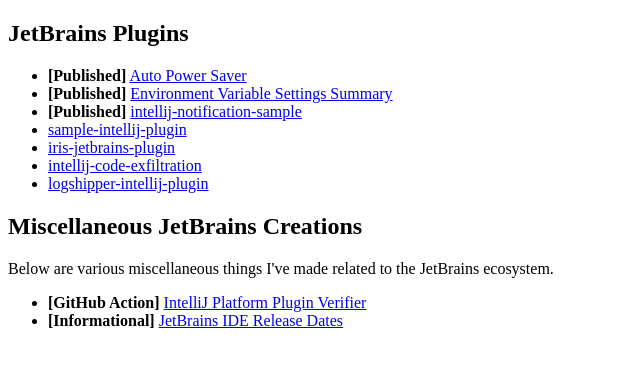
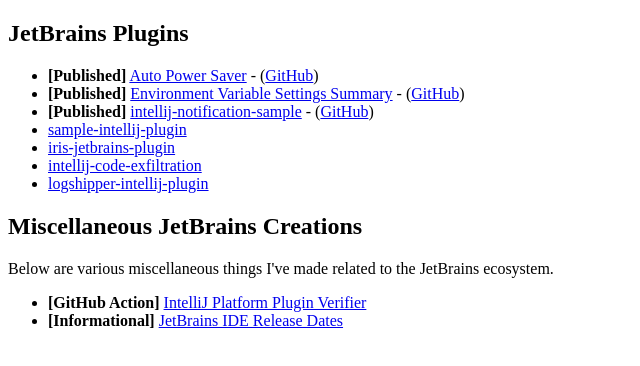
Before and after one commit to ChrisCarini/jetbrains.chriscarini.com, a plain HTML site: page index.html in a window 1280 px wide. Shown: the whole page, without its empty margins (0-640 px from the left). Drawn offline with Linux system fonts and the light colour scheme.

Commit message:
Adding GitHub links to published plugins.

```diff
--- a/index.html
+++ b/index.html
@@ -7,13 +7,13 @@
 <h2>JetBrains Plugins</h2>
 <ul>
     <li>
-        <b>[Published]</b> <a href="https://plugins.jetbrains.com/plugin/11941-automatic-power-saver">Auto Power Saver</a>
+        <b>[Published]</b> <a href="https://plugins.jetbrains.com/plugin/11941-automatic-power-saver">Auto Power Saver</a> - (<a href="https://github.com/ChrisCarini/jetbrains-auto-power-saver">GitHub</a>)
     </li>
     <li>
-        <b>[Published]</b> <a href="https://plugins.jetbrains.com/plugin/10998-environment-variable-settings-summary">Environment Variable Settings Summary</a>
+        <b>[Published]</b> <a href="https://plugins.jetbrains.com/plugin/10998-environment-variable-settings-summary">Environment Variable Settings Summary</a> - (<a href="https://github.com/ChrisCarini/environment-variable-settings-summary-intellij-plugin">GitHub</a>)
     </li>
     <li>
-        <b>[Published]</b> <a href="https://plugins.jetbrains.com/plugin/10924-sample-notification">intellij-notification-sample</a>
+        <b>[Published]</b> <a href="https://plugins.jetbrains.com/plugin/10924-sample-notification">intellij-notification-sample</a> - (<a href="https://github.com/ChrisCarini/intellij-notification-sample">GitHub</a>)
     </li>
     <li>
         <a href="https://github.com/ChrisCarini/sample-intellij-plugin">sample-intellij-plugin</a>
```
